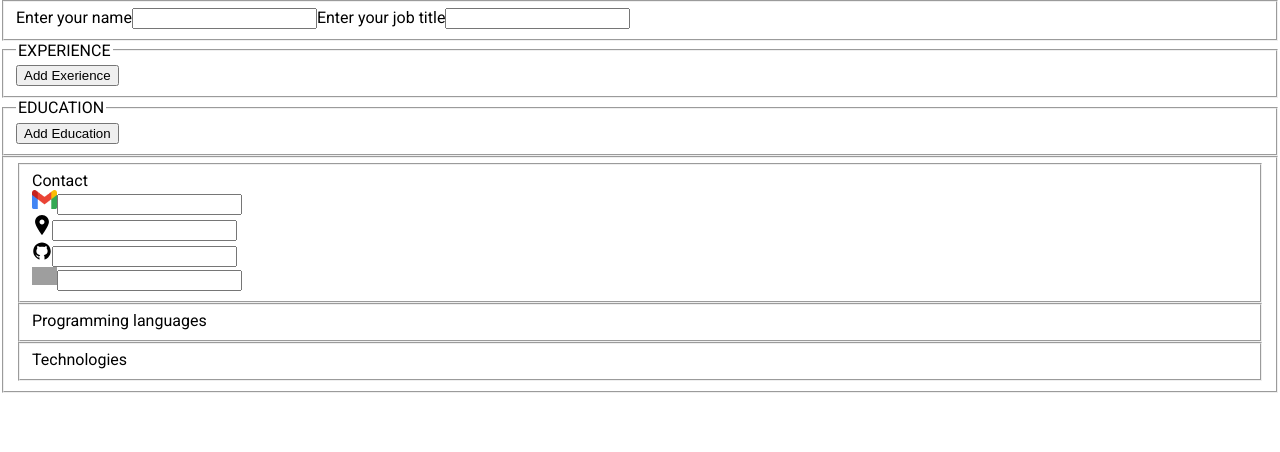
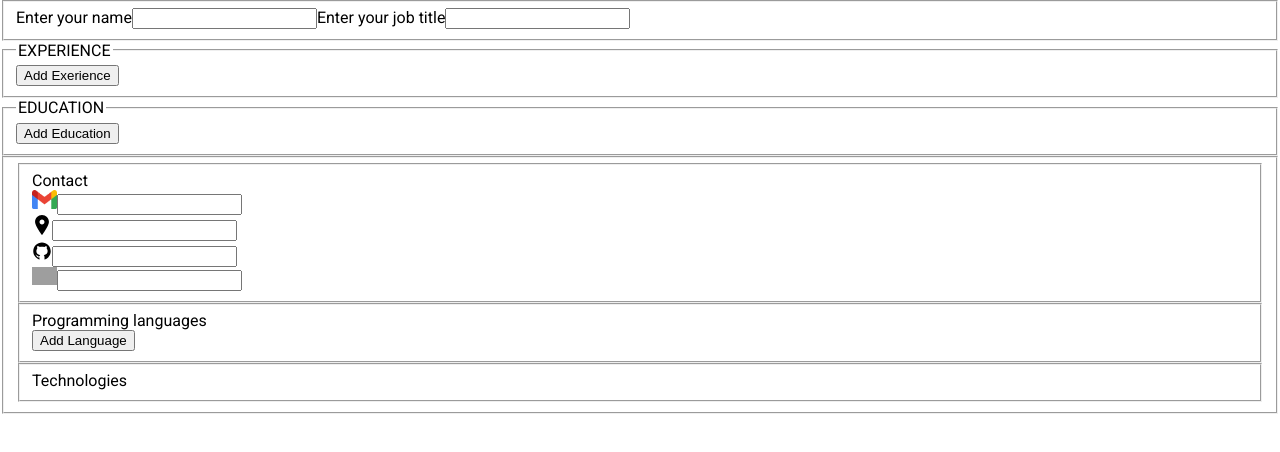
Before and after one commit to KisNJ/cv-project, a React (Create React App) app: page / in a window 1280 px wide. Shown: the top 452 px of the page. Built offline with nearby package versions, Linux system fonts and the light colour scheme; grey boxes are pictures that could not be loaded.

Commit message:
languages added

```diff
--- a/src/components/Form.js
+++ b/src/components/Form.js
@@ -106,6 +106,11 @@ export default function Form() {
     temp.contanct=data
     setFormData({...temp})
   }
+  function updateLanguages(languages){
+    let temp={...formData}
+    temp.languages=languages
+    setFormData({...temp})
+  }
   return (
     <form>
       <fieldset>
@@ -163,7 +168,7 @@ export default function Form() {
       </fieldset>
       <fieldset>
         <Contact updateContactData={updateContactData} gmail={formData.contanct.gmail} github={formData.contanct.github} location={formData.contanct.location} linkedin={formData.contanct.linkedin}/>
-        <Languages />
+        <Languages languagesFromForm={formData.languages} updateLanguages={updateLanguages}/>
         <Technologies/>
       </fieldset>
     </form>
--- /dev/null
+++ b/src/components/GeneratedInput.js
@@ -0,0 +1,32 @@
+import React, { useEffect, useState } from 'react'
+export const GeneratedInput = ({id,content,dataChanged,deleteLanguage}) => {
+    const[data,setData]=useState({
+        id:id,
+        content:content
+    })
+    function changeData(e){
+        setData(old=>({
+            ...old,
+            content:e.target.value
+        }))
+    }
+    useEffect(()=>{
+        dataChanged(data)
+    },[data])
+    useEffect(()=>{
+        setData({
+            id:id,
+            content:content
+        })
+    },[id,content])
+    function deleteLanguageL(e){
+        e.preventDefault();
+        deleteLanguage(id)
+    }
+    return(
+        <div>
+        <input type="text" name={id} value={content} id={id} onChange={changeData} />
+        <button onClick={deleteLanguageL}>Delete</button>
+        </div>
+        )
+}
--- a/src/components/Languages.js
+++ b/src/components/Languages.js
@@ -1,8 +1,35 @@
-import React from "react";
-export const Languages = ({}) => {
-  return (
+import React, { useEffect, useState } from "react";
+import { GeneratedInput } from "./GeneratedInput";
+export const Languages = ({languagesFromForm,updateLanguages}) => {
+  const[languages,setLanguages]=useState(languagesFromForm)
+  function addLanguage(e){
+    e.preventDefault();
+    setLanguages(old=>[...old,{id:old.length,content:""}])
+  }
+  function dataChanged(data){
+    let temp=[...languages]
+    for (let i = 0; i < temp.length; i++) {
+        if(temp[i].id===data.id){
+            temp[i]=data
+        }
+    }
+    setLanguages([...temp])
+  }
+  function deleteLanguage(id){
+    let temp=[...languages].filter(x=>x.id!==id)
+    for (let i = 0; i < temp.length; i++) {
+        temp[i].id=i
+    }
+    setLanguages([...temp])
+  }
+  useEffect(()=>{
+    updateLanguages(languages)
+  },[languages])
+    return (
     <fieldset>
-      <label htmlFor="languages">Programming languages</label>
+      <div>Programming languages</div>
+      {languages.map(x=><GeneratedInput id={x.id} content={x.content} dataChanged={dataChanged} deleteLanguage={deleteLanguage}/>)}
+      <button onClick={addLanguage}>Add Language</button>
     </fieldset>
   );
 };
```
